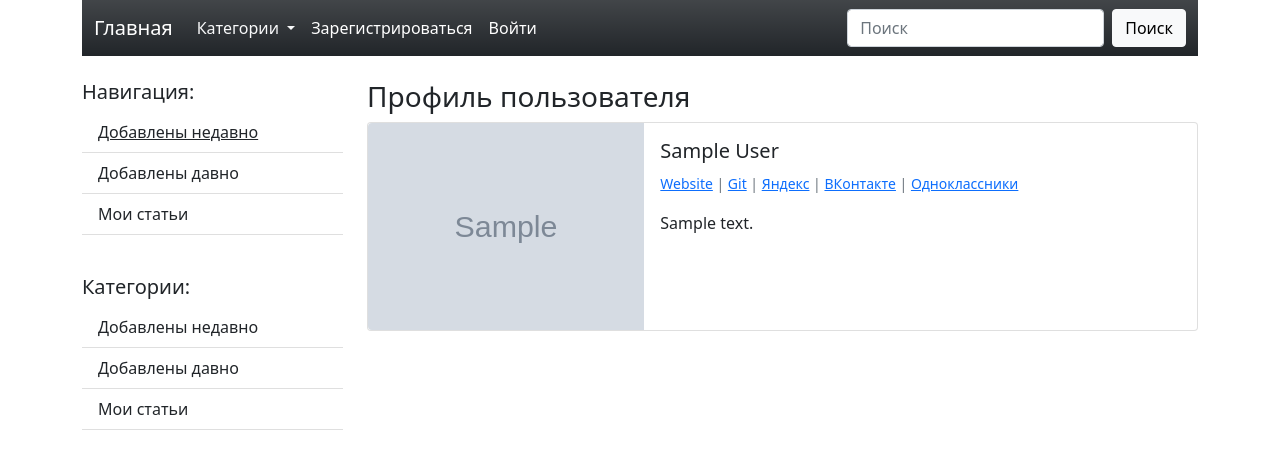
After one commit to darkus007/DjangoBlog, a Django app: a page that uses website/blog/templates/blog/base.html in a window 1280 px wide. The commit adds this page. Shown: the top 469 px of the page. Run offline with Django 4.2, Linux system fonts and the light colour scheme; tables that the repository leaves empty hold one stand-in row (values such as "Sample post"); grey boxes marked "Sample" are stand-in pictures.

Commit message:
Добавлены страницы создания, редактирования и просмотрa профиля пользователя (Модель members.models.Profile создана в предыдущем коммите).

```diff
--- a/website/blog/forms.py
+++ b/website/blog/forms.py
@@ -1,7 +1,8 @@
 from django import forms
 
+from .models import Post
+
 from website.utilites import slugify
-from .models import Post
 
 
 class PostForm(forms.ModelForm):
--- a/website/blog/templates/blog/base.html
+++ b/website/blog/templates/blog/base.html
@@ -38,9 +38,16 @@
                       {{ user.username }}
                     </a>
                     <ul class="dropdown-menu" aria-labelledby="navbarDropdown">
-                      <li><a class="dropdown-item" href="#">Мой профиль</a></li>
+                        {% if not user.profile.id %}
+                        <li><a class="dropdown-item" href="{% url 'user-profile-create' %}">Создать профиль</a></li>
+                        {% else %}
+                        <li><a class="dropdown-item" href="{% url 'user-profile' slug=user.profile.slug %}">Мой профиль</a></li>
+                        {% endif %}
                       <li><a class="dropdown-item" href="{% url 'change-password' %}">Изменить пароль</a></li>
-                      <li><a class="dropdown-item" href="{% url 'edit-user' %}">Редактировать профиль</a></li>
+                        {% if user.profile.id %}
+                      <li><a class="dropdown-item" href="{% url 'user-profile-update' slug=user.profile.slug %}">Редактировать профиль</a></li>
+                        {% endif %}
+                      <li><a class="dropdown-item" href="{% url 'edit-user' %}">Редактировать пользователя</a></li>
                       <li><hr class="dropdown-divider"></li>
                       <li><a class="dropdown-item" href="{% url 'logout' %}">Выйти</a></li>
                     </ul>
--- a/website/members/models.py
+++ b/website/members/models.py
@@ -18,7 +18,7 @@ class Profile(models.Model):
         return str(self.user)
 
     def get_absolute_url(self):
-        return reverse('profile', kwargs={'slug': self.slug})
+        return reverse('user-profile', kwargs={'slug': self.slug})
 
     class Meta:
         verbose_name = 'Инфо пользователя "О себе"'
--- a/website/members/templates/registration/change_password.html
+++ b/website/members/templates/registration/change_password.html
@@ -1,7 +1,7 @@
 {% extends 'blog/base.html' %}
 
 {% block content %}
-    <h1>Смена пароля</h1>
+    <h3>Смена пароля</h3>
     <div class="form-group">
         <form method="post">
             {% csrf_token %}
--- a/website/members/templates/registration/edit_user.html
+++ b/website/members/templates/registration/edit_user.html
@@ -1,7 +1,7 @@
 {% extends 'blog/base.html' %}
 
 {% block content %}
-    <h1>Редактировать пользователя</h1>
+    <h3>Редактировать пользователя</h3>
 
     <div class="form-group">
         <form method="post">
--- a/website/members/templates/registration/register.html
+++ b/website/members/templates/registration/register.html
@@ -9,5 +9,4 @@
         <button class="btn btn-dark bg-gradient">Регистрация</button>
         </form>
     </div>
-
 {% endblock %}
--- /dev/null
+++ b/website/members/templates/registration/user_profile.html
@@ -0,0 +1,43 @@
+{% extends 'blog/base.html' %}
+
+{% load static %}
+
+{% block content %}
+    <h3>Профиль пользователя</h3>
+
+    <div class="card mb-3">
+      <div class="row g-0">
+        <div class="col-md-4">
+            {% if user_profile.image %}
+                <img src="{{ user_profile.image.url }}" class="img-fluid rounded-start">
+            {% else %}
+                <img src="{% static 'members/images/default.jpg' %}" class="img-fluid rounded-start">
+            {% endif %}
+        </div>
+        <div class="col-md-8">
+          <div class="card-body">
+            <h5 class="card-title">{{ user_profile.user.first_name }} {{ user_profile.user.last_name }}</h5>
+              <p class="card-text"><small class="text-muted">
+                  {% if user_profile.website_url %}
+                    <a href="{{ user_profile.website_url }}" target="_blank">Website</a>
+                  {% endif %}
+                  {% if user_profile.git_url %}
+                    | <a href="{{ user_profile.git_url }}" target="_blank">Git</a>
+                  {% endif %}
+                  {% if user_profile.ya_url %}
+                    | <a href="{{ user_profile.ya_url }}" target="_blank">Яндекс</a>
+                  {% endif %}
+                  {% if user_profile.vk_url %}
+                    | <a href="{{ user_profile.vk_url }}" target="_blank">ВКонтакте</a>
+                  {% endif %}
+                  {% if user_profile.ok_url %}
+                    | <a href="{{ user_profile.ok_url }}" target="_blank">Одноклассники</a>
+                  {% endif %}
+              </small></p>
+              <p class="card-text">{{ user_profile.bio }}</p>
+          </div>
+        </div>
+      </div>
+    </div>
+
+{% endblock %}
--- a/website/members/urls.py
+++ b/website/members/urls.py
@@ -1,6 +1,7 @@
 from django.urls import path
 # from django.contrib.auth import views as auth_views
-from .views import UserRegistrationView, UserChangeView, UserPasswordChangeView, password_changed
+from .views import UserRegistrationView, UserChangeView, UserPasswordChangeView, password_changed,\
+    UserProfileView, CreateUserProfileView, EditUserProfileView
 
 
 urlpatterns = [
@@ -12,4 +13,7 @@ urlpatterns = [
          name='change-password'),
     path('password-success/', password_changed, name='password-changed'),   # переадресация после смена пароля
 
+    path('profile/<slug:slug>/', UserProfileView.as_view(), name='user-profile'),
+    path('create-profile/', CreateUserProfileView.as_view(), name='user-profile-create'),
+    path('update-profile/<slug:slug>/', EditUserProfileView.as_view(), name='user-profile-update'),
 ]
--- a/website/members/views.py
+++ b/website/members/views.py
@@ -1,20 +1,23 @@
-from django.shortcuts import render
+from django.shortcuts import render, get_object_or_404
 from django.urls import reverse_lazy
-from django.views import generic
+from django.views.generic import DetailView, CreateView, UpdateView
 from django.contrib.auth.views import PasswordChangeView
-from django.contrib.auth.forms import UserCreationForm, UserChangeForm
+# from django.contrib.auth.forms import UserCreationForm, UserChangeForm
 
-from .forms import UserRegistrationForm, EditUserForm, UserPasswordChangeForm
+from .forms import UserRegistrationForm, EditUserForm, UserPasswordChangeForm, ProfilePageForm
+from .models import Profile
+
+from website.utilites import slugify
 
 
-class UserRegistrationView(generic.CreateView):
+class UserRegistrationView(CreateView):
     # form_class = UserCreationForm
     form_class = UserRegistrationForm
     template_name = 'registration/register.html'
     success_url = reverse_lazy('login')
 
 
-class UserChangeView(generic.UpdateView):
+class UserChangeView(UpdateView):
     # form_class = UserChangeForm
     form_class = EditUserForm
     template_name = 'registration/edit_user.html'
@@ -31,9 +34,42 @@ class UserChangeView(generic.UpdateView):
 class UserPasswordChangeView(PasswordChangeView):
     # form_class = PasswordChangeForm
     form_class = UserPasswordChangeForm
-    # success_url = reverse_lazy('home')
     success_url = reverse_lazy('password-changed')      # перенаправление на кастомную страницу
 
 
 def password_changed(request):
     return render(request, 'registration/password_changed.html')
+
+
+# классы представления для Profile:
+
+class UserProfileView(DetailView):
+    model = Profile
+    template_name = 'registration/user_profile.html'
+
+    def get_context_data(self, **kwargs):
+        context = super().get_context_data(**kwargs)
+        user_profile = get_object_or_404(Profile, slug=self.kwargs['slug'])
+        context['user_profile'] = user_profile
+        return context
+
+
+class CreateUserProfileView(CreateView):
+    model = Profile
+    form_class = ProfilePageForm
+    template_name = 'registration/user_profile_create.html'
+    # fields = '__all__'  # поля теперь прописаны в ProfilePageForm
+
+    def form_valid(self, form):
+        """ Передаем пользователя в форму """
+        form.instance.user = self.request.user
+        form.instance.slug = slugify(str(self.request.user.username) + '-profile')
+        return super().form_valid(form)
+
+
+class EditUserProfileView(UpdateView):
+    model = Profile
+    form_class = ProfilePageForm
+    template_name = 'registration/user_profile_update.html'
+    # fields = ['bio', 'image', 'website_url', 'git_url', 'ya_url', 'vk_url', 'ok_url']
+    success_url = reverse_lazy('home')
--- a/website/website/settings.py
+++ b/website/website/settings.py
@@ -120,6 +120,9 @@ USE_TZ = True
 # https://docs.djangoproject.com/en/4.1/howto/static-files/
 
 STATIC_URL = 'static/'
+# добавляем для построения пути к статическим файлам (картинки в профайле)
+STATIC_ROOT = path.join(BASE_DIR, 'static')
+STATICFILES_DIRS = []
 
 # Default primary key field type
 # https://docs.djangoproject.com/en/4.1/ref/settings/#default-auto-field
--- a/website/website/urls.py
+++ b/website/website/urls.py
@@ -16,9 +16,16 @@ Including another URLconf
 from django.contrib import admin
 from django.urls import path, include
 
+from django.conf import settings
+from django.conf.urls.static import static
+
 urlpatterns = [
     path('admin/', admin.site.urls),
     path('', include('blog.urls')),
     path('members/', include('django.contrib.auth.urls')),
     path('members/', include('members.urls')),
 ]
+
+# добавляем для построения пути к статическим файлам (картинки в профайле)
+if settings.DEBUG:
+    urlpatterns += static(settings.MEDIA_URL, document_root=settings.MEDIA_ROOT)
```
Also changed, not shown: website/members/forms.py (+21 -4 lines), website/members/templates/registration/user_profile_create.html (added, +21 -0 lines), website/members/templates/registration/user_profile_update.html (added, +21 -0 lines), website/media/avatars/2023/01/18/proger.png (added), website/members/static/members/images/default.jpg (added), 1 other file.
